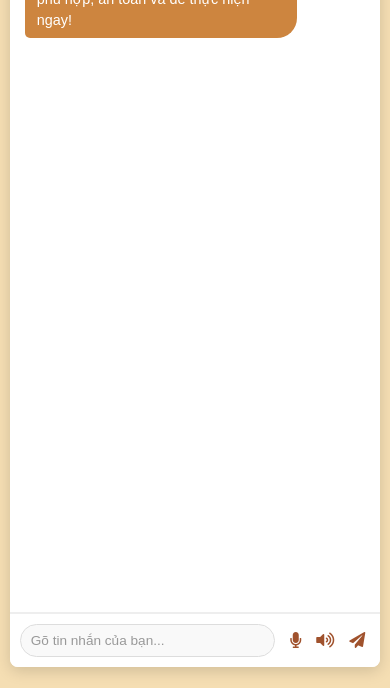
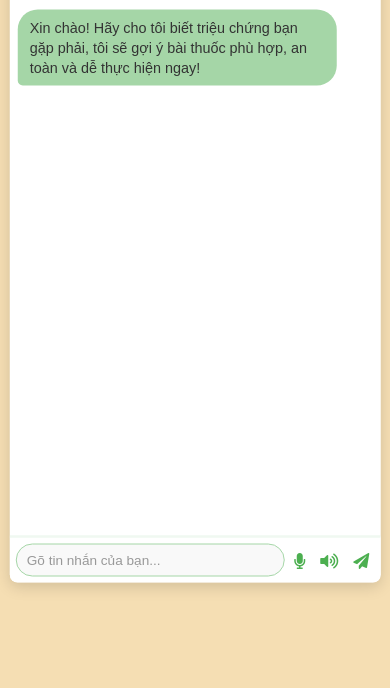
Before and after one commit to phong2803/my-ai-chatbot, a website: page frontend/index.html in a window 390 px wide. Shown: the part 156-844 px from the top of the page. Drawn offline with Linux system fonts and the light colour scheme.

Commit message:
mafu xanh

```diff
--- a/frontend/styles.css
+++ b/frontend/styles.css
@@ -25,7 +25,9 @@
     max-height: 900px;
     background: white;
     border-radius: 8px;
-    box-shadow: 0 4px 15px rgba(0, 0, 0, 0.15);
+    /* VIỀN XANH LÁ VÀ BÓNG ĐỔ */
+    box-shadow: 0 0 0 3px #4CAF50,
+                0 4px 15px rgba(0, 0, 0, 0.15);
     overflow: hidden;
     display: flex;
     flex-direction: column;
@@ -33,13 +35,13 @@
 
 /* Chatbot header styling */
 h1 {
-    background: #A0522D; /* Màu nâu Sienna cho header */
+    background: #4CAF50; /* Màu nền header xanh lá */
     color: white;
     padding: 15px;
     text-align: center;
     margin: 0;
     font-size: 1.8em;
-    border-bottom: 1px solid #8B4513;
+    border-bottom: 1px solid #388E3C;
     flex-shrink: 0;
 }
 
@@ -48,7 +50,7 @@
     padding: 15px;
     flex-grow: 1; /* Cho phép nó mở rộng hết không gian còn lại */
     overflow-y: auto; /* THANH CUỘN CHỈ XUẤT HIỆN BÊN TRONG KHU VỰC TIN NHẮN */
-    border-bottom: 1px solid #eee;
+    border-bottom: 1px solid #E8F5E9; /* Viền dưới màu xanh lá nhạt */
     display: flex;
     flex-direction: column;
     min-height: 0; /* Quan trọng cho flexbox để nó co lại đúng cách nếu cần */
@@ -67,15 +69,15 @@
 
 /* Bot message styling */
 .bot-message {
-    background: #CD853F;
-    color: white;
+    background: #A5D6A7; /* Màu nền tin nhắn bot xanh lá nhạt */
+    color: #333;
     align-self: flex-start;
     border-radius: 20px 20px 20px 5px;
 }
 
 /* User message styling */
 .user-message {
-    background: #8B4513;
+    background: #4CAF50; /* Màu nền tin nhắn người dùng xanh lá đậm */
     color: white;
     align-self: flex-end;
     border-radius: 20px 20px 5px 20px;
@@ -84,7 +86,7 @@
 /* Input area styling */
 .chat-input {
     display: flex;
-    border-top: 1px solid #eee;
+    border-top: 1px solid #E8F5E9; /* Viền trên màu xanh lá nhạt */
     padding: 10px;
     align-items: center;
     background-color: white;
@@ -95,12 +97,17 @@
 .chat-input input {
     flex-grow: 1;
     padding: 12px 15px;
-    border: 1px solid #ddd;
+    border: 1px solid #A5D6A7; /* Viền ô input màu xanh lá nhạt */
     border-radius: 25px;
     outline: none;
     background: #f9f9f9;
     margin-right: 10px;
     font-size: 1em;
+    transition: border-color 0.3s ease;
+}
+
+.chat-input input:focus {
+    border-color: #4CAF50; /* Viền sáng hơn khi focus */
 }
 
 /* Placeholder text styling */
@@ -114,7 +121,7 @@
     border: none;
     cursor: pointer;
     padding: 10px;
-    color: #A0522D;
+    color: #4CAF50; /* Màu nút xanh lá */
     font-size: 1.4em;
     display: flex;
     align-items: center;
@@ -123,7 +130,7 @@
 }
 
 .chat-input button:hover {
-    color: #D2691E;
+    color: #388E3C;
     transform: translateY(-2px);
 }
 
@@ -143,7 +150,7 @@
 
 /* Style for when recording is active (mic button) */
 .chat-input button#mic-button.recording {
-    color: #B22222;
+    color: #B22222; /* Màu đỏ khi đang ghi âm */
     animation: pulse-mic 1s infinite alternate;
 }
 
@@ -160,7 +167,7 @@
 
 /* Style for when speaking is active (speaker button) */
 #speaker-button.speaking {
-    color: #228B22;
+    color: #388E3C;
     animation: pulse-speaker 1s infinite alternate;
 }
 
@@ -177,43 +184,36 @@
 
 /* Optional: Add a subtle pulse for the message being spoken */
 .bot-message.speaking-active {
-    box-shadow: 0 0 8px rgba(160, 82, 45, 0.6);
+    box-shadow: 0 0 8px rgba(76, 175, 80, 0.6);
     animation: none;
 }
-
-
----
 
 /* --- Media Queries for Mobile and Tablet Devices --- */
 /* Áp dụng cho màn hình có chiều rộng tối đa 768px (điện thoại và tablet nhỏ) */
 @media (max-width: 768px) {
     html, body {
-        /* Đảm bảo html/body chiếm toàn bộ chiều cao viewport, nhưng không cần flex để căn giữa nữa */
         height: 100vh;
         min-height: 100vh;
         width: 100vw;
-        overflow: hidden; /* NGĂN CUỘN TRANG TỔNG THỂ */
-        display: block; /* Quan trọng: Loại bỏ flex trên body để chat-container có thể dùng absolute */
+        overflow: hidden;
+        display: block;
     }
 
     .chat-container {
-        /* Sử dụng position: absolute để đặt chính xác vị trí và kích thước */
         position: absolute;
-        top: 50%; /* Đặt điểm neo ở giữa màn hình */
+        top: 50%;
         left: 50%;
-        transform: translate(-50%, -50%); /* Dịch chuyển ngược lại để căn giữa hoàn hảo */
-
-        width: 95vw; /* Chiếm 95% chiều rộng viewport */
-        height: 75vh; /* CHÍNH XÁC 75% CHIỀU CAO VIEWPORT */
-
+        transform: translate(-50%, -50%);
+        width: 95vw;
+        height: 75vh;
         max-width: none;
-        max-height: none; /* Bỏ giới hạn max-height cứng */
+        max-height: none;
         border-radius: 8px;
         box-shadow: 0 4px 15px rgba(0, 0, 0, 0.15);
-        background: white; /* Đảm bảo nền trắng */
+        background: white;
         display: flex;
         flex-direction: column;
-        overflow: hidden; /* Vẫn quan trọng để tin nhắn không tràn ra ngoài */
+        overflow: hidden;
     }
 
     h1 {
@@ -224,9 +224,9 @@
 
     .chat-window {
         padding: 8px;
-        flex-grow: 1; /* Mở rộng tối đa không gian còn lại */
-        overflow-y: auto; /* CUỘN CHỈ XẢY RA TRONG ĐÂY */
-        min-height: 0; /* Quan trọng cho flexbox */
+        flex-grow: 1;
+        overflow-y: auto;
+        min-height: 0;
     }
 
     .chat-message {
```
